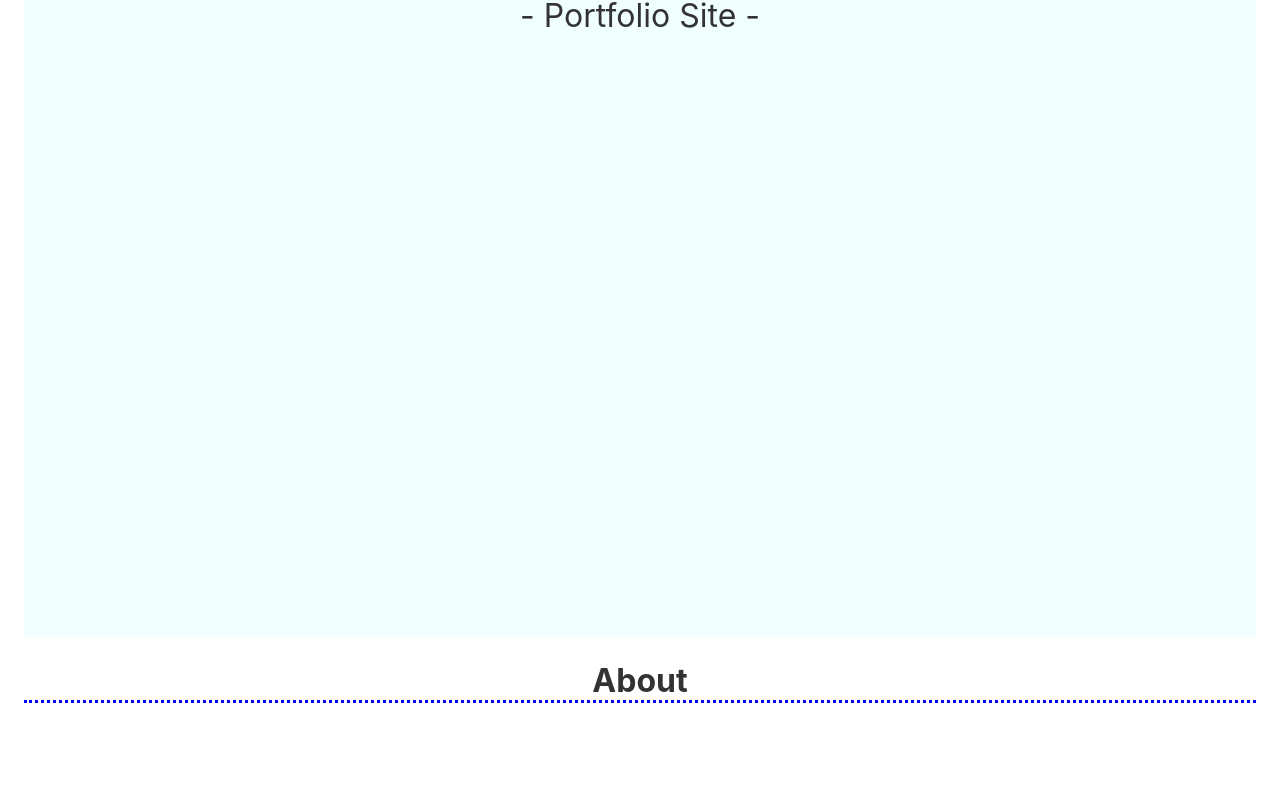
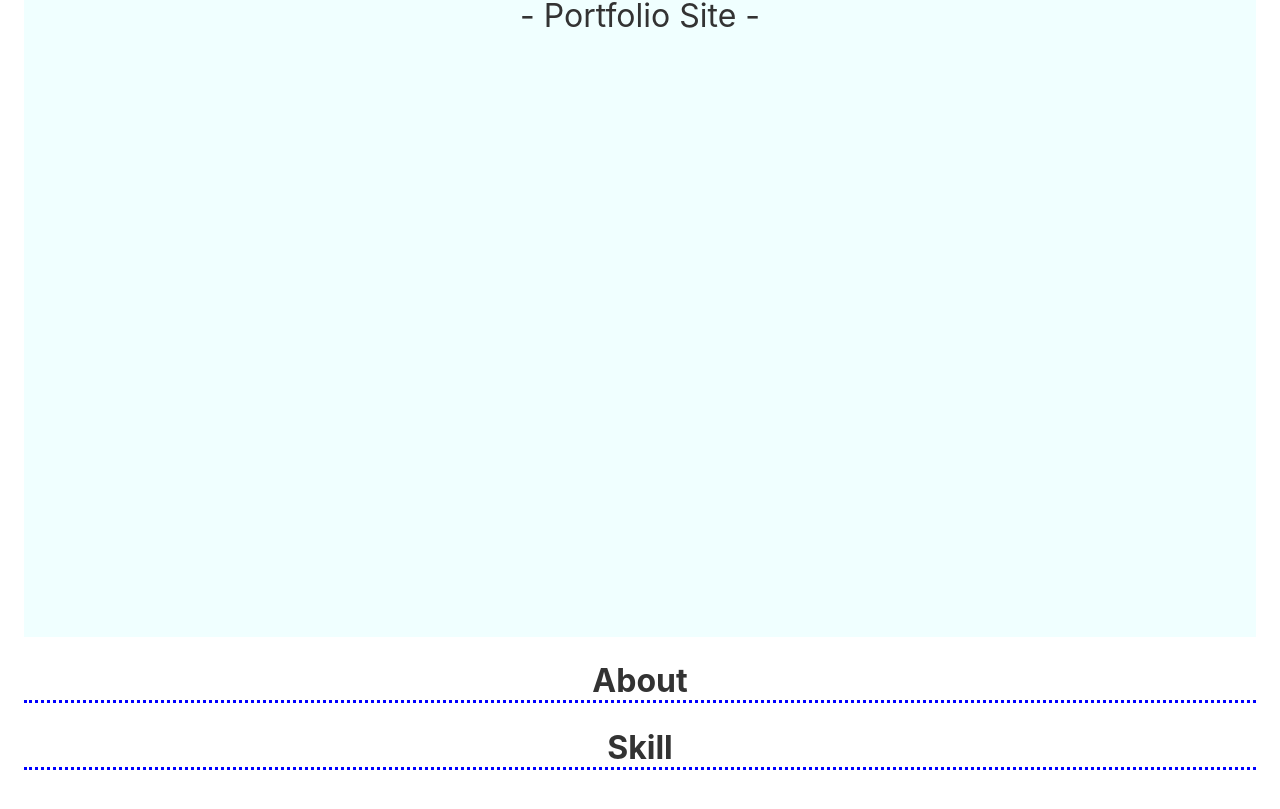
Before and after one commit to mugi111/my-profile-page, a Svelte app: page / in a window 1280 px wide. Shown: the part 185-994 px from the top of the page. Before the commit the page ends 931 px from the top, so only its background shows below. Built offline with nearby package versions, Linux system fonts and the light colour scheme.

Commit message:
ADD: skill用のコンポーネントの追加

```diff
--- a/src/App.svelte
+++ b/src/App.svelte
@@ -2,6 +2,7 @@
 	import HeaderNavLink from "./components/header-nav-link";
 	import Home from "./components/home";
 	import About from "./components/about";
+	import Skill from "./components/skill";
 </script>
 
 <HeaderNavLink />
@@ -12,8 +13,10 @@
 	<div class="about-div" id="about">
 		<About />
 	</div>
+	<div class="skill-div" id="skill">
+		<Skill />
+	</div>
 </main>
-
 <style>
 	main {
 		text-align: center;
--- /dev/null
+++ b/src/components/skill.svelte
@@ -0,0 +1,8 @@
+<h2 class="title-skill">Skill</h2>
+
+<style>
+  .title-skill {
+    font-size: 2em;
+    border-bottom: 3px dotted blue;
+  }
+</style>
```
